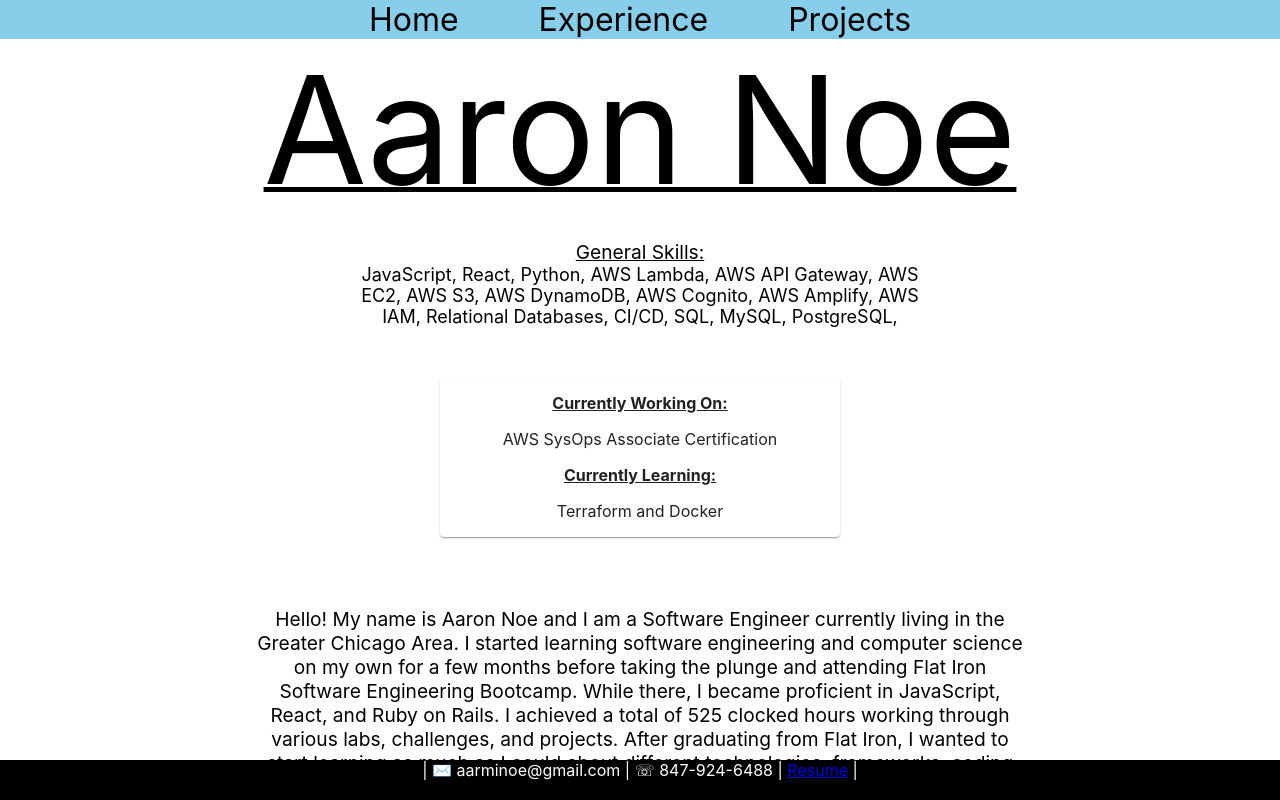
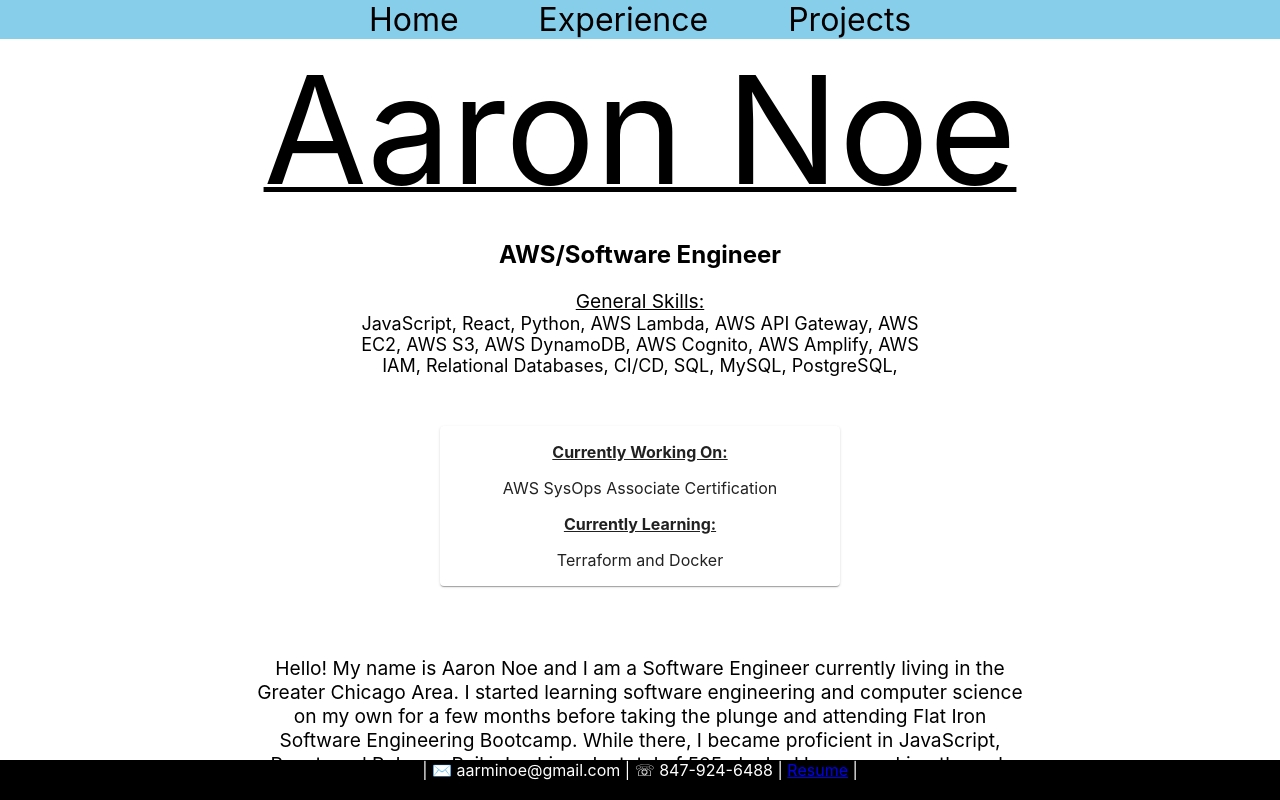
Before and after one commit to aarminoe/personal-site, a React (Create React App) app: page / in a window 1280 px wide. Shown: the top 800 px of the page. Built offline with nearby package versions, Linux system fonts and the light colour scheme; no server answers.

Commit message:
added title under name

```diff
--- a/src/Home.js
+++ b/src/Home.js
@@ -12,7 +12,7 @@ function Home() {
                     Aaron Noe
                 </div>
                 <h2>
-
+                    AWS/Software Engineer
                 </h2>
                 <div>
                     <Skills />
```
